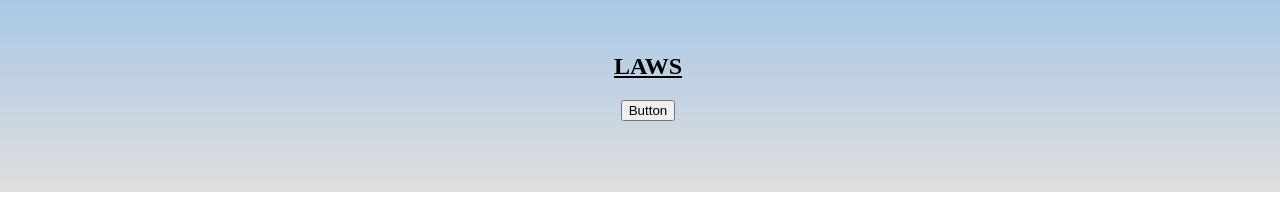
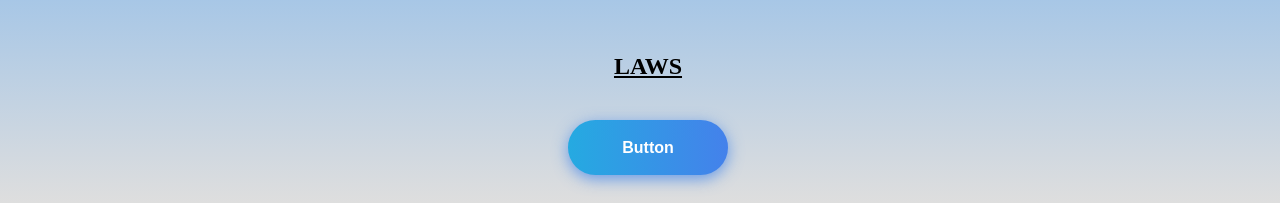
Before and after one commit to ks12304/myWebsite, a plain HTML site: page index.html in a window 1280 px wide. Shown: the part 624-827 px from the top of the page. Drawn offline with Linux system fonts and the light colour scheme.

Commit message:
Update index.html

```diff
--- a/index.html
+++ b/index.html
@@ -7,6 +7,48 @@
          min-width: 100%;
          min-height: 100%;
       }
+
+
+      .bn632-hover {
+  width: 160px;
+  font-size: 16px;
+  font-weight: 600;
+  color: #fff;
+  cursor: pointer;
+  margin: 20px;
+  height: 55px;
+  text-align:center;
+  border: none;
+  background-size: 300% 100%;
+  border-radius: 50px;
+  moz-transition: all .4s ease-in-out;
+  -o-transition: all .4s ease-in-out;
+  -webkit-transition: all .4s ease-in-out;
+  transition: all .4s ease-in-out;
+}
+
+.bn632-hover:hover {
+  background-position: 100% 0;
+  moz-transition: all .4s ease-in-out;
+  -o-transition: all .4s ease-in-out;
+  -webkit-transition: all .4s ease-in-out;
+  transition: all .4s ease-in-out;
+}
+
+.bn632-hover:focus {
+  outline: none;
+}
+
+.bn632-hover.bn26 {
+  background-image: linear-gradient(
+    to right,
+    #25aae1,
+    #4481eb,
+    #04befe,
+    #3f86ed
+  );
+  box-shadow: 0 4px 15px 0 rgba(65, 132, 234, 0.75);
+}
   </style>
 </head>
 
```
